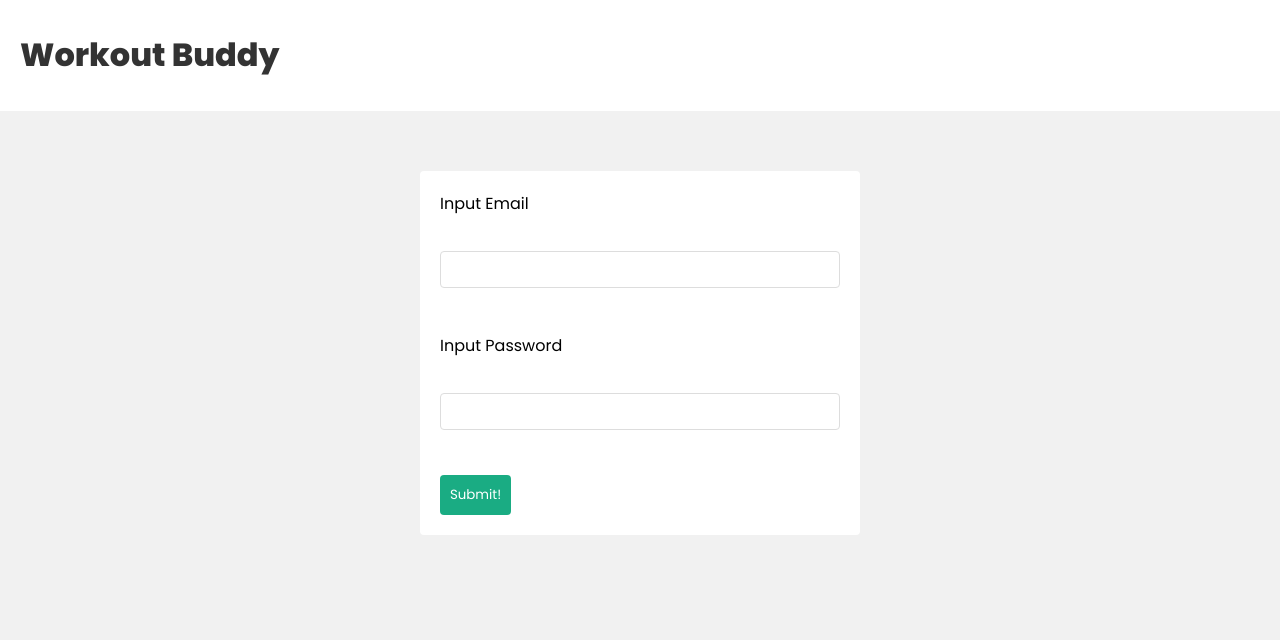
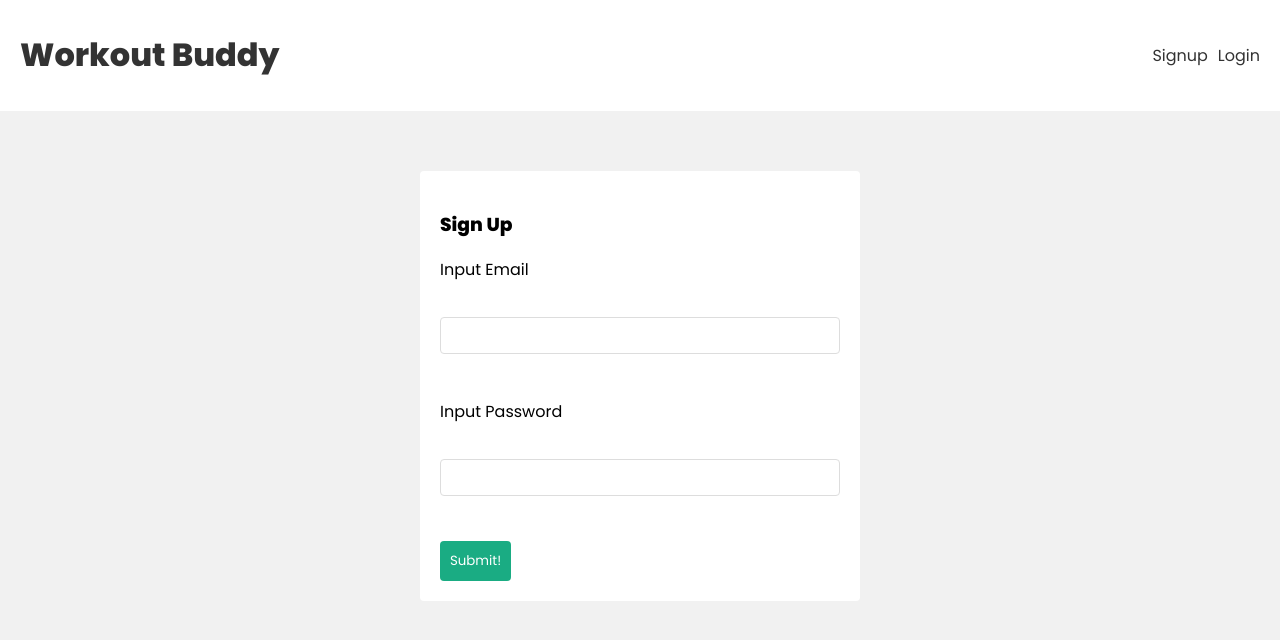
Before and after one commit to puente123/FitMap, a React (Create React App) app in the folder frontend/: page /signup in a window 1280 px wide. Shown: the top 640 px of the page. Built offline with nearby package versions, Linux system fonts and the light colour scheme; the HTML template or start-up script is replaced by a standard one.

Commit message:
Added links to login page and signup page in navbar

```diff
--- a/frontend/src/components/Navbar.js
+++ b/frontend/src/components/Navbar.js
@@ -1,17 +1,21 @@
-import { Link } from 'react-router-dom'
+import { Link } from "react-router-dom";
 
 const Navbar = () => {
-    return (
-        <header>
-            <div className = "container">
-                <Link to = "/">
-                    <h1>
-                        Workout Buddy
-                    </h1>
-                </Link>
-            </div>
-        </header>
-    )
-}
+  return (
+    <header>
+      <div className="container">
+        <Link to="/">
+          <h1>Workout Buddy</h1>
+        </Link>
+        <nav>
+          <div>
+            <Link to="/signup">Signup</Link>
+            <Link to="/login">Login</Link>
+          </div>
+        </nav>
+      </div>
+    </header>
+  );
+};
 
-export default Navbar
+export default Navbar;
--- a/frontend/src/pages/LoginPage.js
+++ b/frontend/src/pages/LoginPage.js
@@ -13,6 +13,8 @@
 
   return (
     <form className="login" onSubmit={onSubmitClick}>
+      <h3>Log In</h3>
+
       <label htmlFor="email">Input Email</label>
       <br />
       <input
--- a/frontend/src/pages/SignupPage.js
+++ b/frontend/src/pages/SignupPage.js
@@ -13,6 +13,7 @@
 
   return (
     <form className="signup" onSubmit={onSubmitClick}>
+        <h3>Sign Up</h3>
       <label htmlFor="email">Input Email</label>
       <br />
       <input
```
